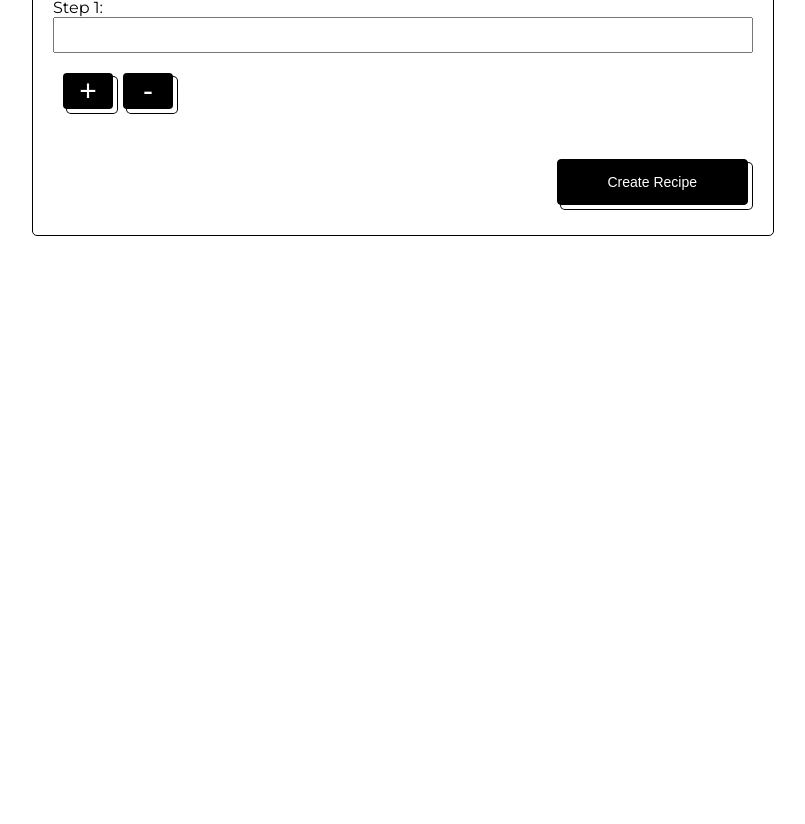
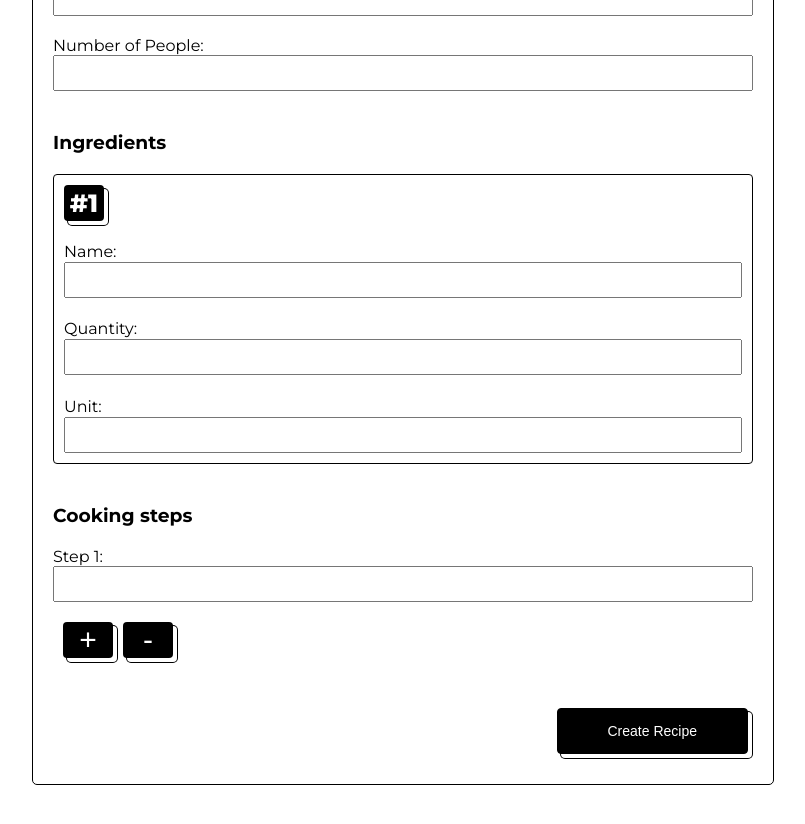
Before and after one commit to whereube/foodapp, a React (Create React App) app in the folder app/client/foodapp/: page /recipe/create in a window 1280 px wide. Shown: the part 620-1444 px from the top of the page, without its empty margins (237-1042 px from the left). Before the commit the page ends 906 px from the top, so only its background shows below. Built offline with nearby package versions, Linux system fonts and the light colour scheme.

Commit message:
styling ingredients

```diff
--- a/app/client/foodapp/src/App.css
+++ b/app/client/foodapp/src/App.css
@@ -1,6 +1,4 @@
 body {
-    display: flex;
-    justify-content: center;
     font-family: "Montserrat", sans-serif;
     font-optical-sizing: auto;
     font-style: normal;
--- a/app/client/foodapp/src/recipe/createRecipeForm.css
+++ b/app/client/foodapp/src/recipe/createRecipeForm.css
@@ -1,3 +1,37 @@
+.form-container {
+    display: flex;
+    justify-content: center;
+    padding-top: 50px;
+}
+
+h3 {
+    margin-top: 40px;
+}
+
+h4 {
+    font-weight: 400;
+    margin-bottom: 1px;
+}
+
+.number-label{
+    font-weight: 800;
+    font-size: 25px;
+    text-align: center;
+    width: 40px;
+    padding: 3px;
+    background-color: #000;
+    box-shadow: #fff 4px 4px 0 0,#000 4px 4px 0 1px;
+    box-sizing: border-box;
+    color: #fff;
+    border-radius: 4px;
+}
+
+.ingredient-div {
+    border: 1px solid black;
+    border-radius: 4px;
+    padding: 10px;
+}
+
 #recipeForm {
     display: flex;
     justify-content: space-around;
--- a/app/client/foodapp/src/recipe/createRecipeForm.js
+++ b/app/client/foodapp/src/recipe/createRecipeForm.js
@@ -78,17 +78,11 @@ const RecipeForm = () => {
       return acc;
     }, {});
 
-    // Log steps dictionary before sending it
-    console.log('Steps dictionary:', stepsDict);
-
     // Prepare the form data with the steps as a dictionary
     const dataToSend = {
       ...formData,
       steps: stepsDict
     };
-
-    // Log the complete form data before sending it
-    console.log('Submitting form data:', dataToSend);
 
     try {
       const response = await fetch('http://localhost:443/recipe/createRecipe', {
@@ -120,6 +114,7 @@ const RecipeForm = () => {
   };
 
   return (
+    <div class="form-container">
       <div id="recipeForm">
         <h1>Create Recipe</h1>
         <form onSubmit={handleSubmit} className="recipeForm">
@@ -135,6 +130,7 @@ const RecipeForm = () => {
             />
           </div>
 
+          <h3>Basic information</h3>
           <div>
             <label htmlFor="title">Title:</label>
             <input class="input-fields"
@@ -180,7 +176,37 @@ const RecipeForm = () => {
             />
           </div>
 
+          <h3>Ingredients</h3>
+          <div class="ingredient-div">
+            <label htmlFor="ingredients" class="number-label">#1</label>
+            <h4>Name:</h4>
+            <input class="input-fields"
+              type="text"
+              id="name"
+              name="name"
+              value={formData.name}
+              onChange={handleChange}
+            />
+            <h4>Quantity:</h4>
+            <input class="input-fields"
+              type="number"
+              id="quantity"
+              name="quantity"
+              value={formData.quantity}
+              onChange={handleChange}
+            />
+            <h4>Unit:</h4>
+            <input class="input-fields"
+              type="text"
+              id="unit"
+              name="unit"
+              value={formData.unit}
+              onChange={handleChange}
+            />
+          </div>
+
           {/* Dynamic Steps Input Fields */}
+          <h3>Cooking steps</h3>
           {formData.steps.map((step, index) => (
             <div key={index}>
               <label htmlFor={`step_${index}`}>Step {index + 1}:</label>
@@ -233,6 +259,7 @@ const RecipeForm = () => {
           </div>
         )}
       </div>
+    </div>
   );
 };
 
```
Also changed, not shown: 1 other file (tests, documents, lock files or other folders). Lines whose indentation alone changed are shown as unchanged.
